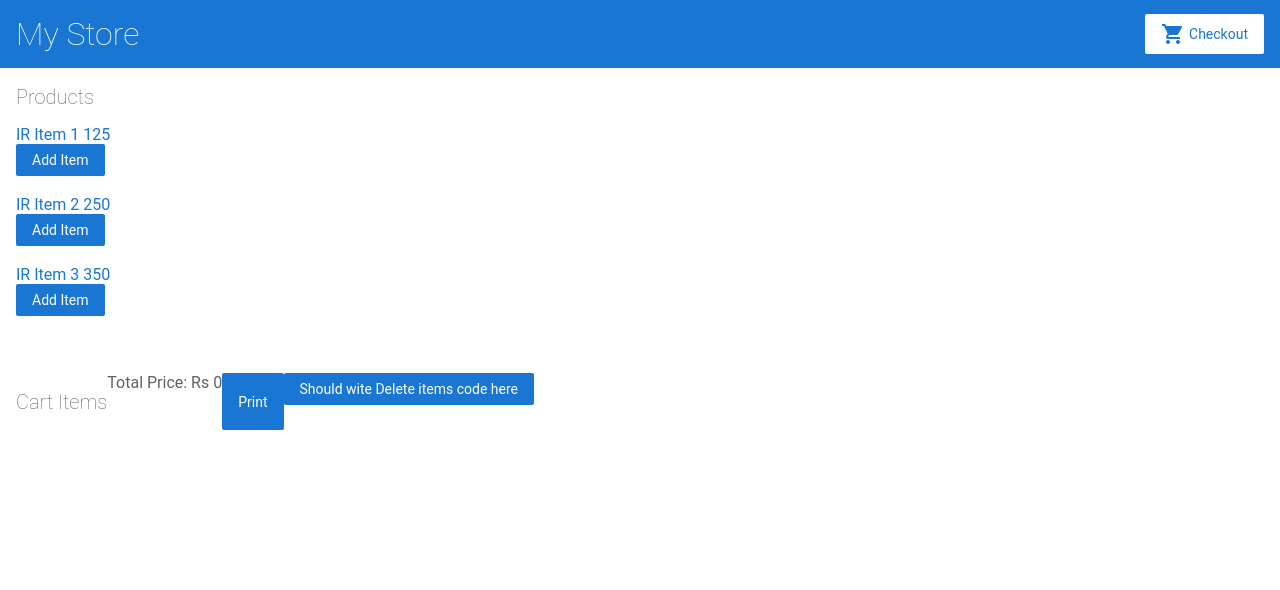
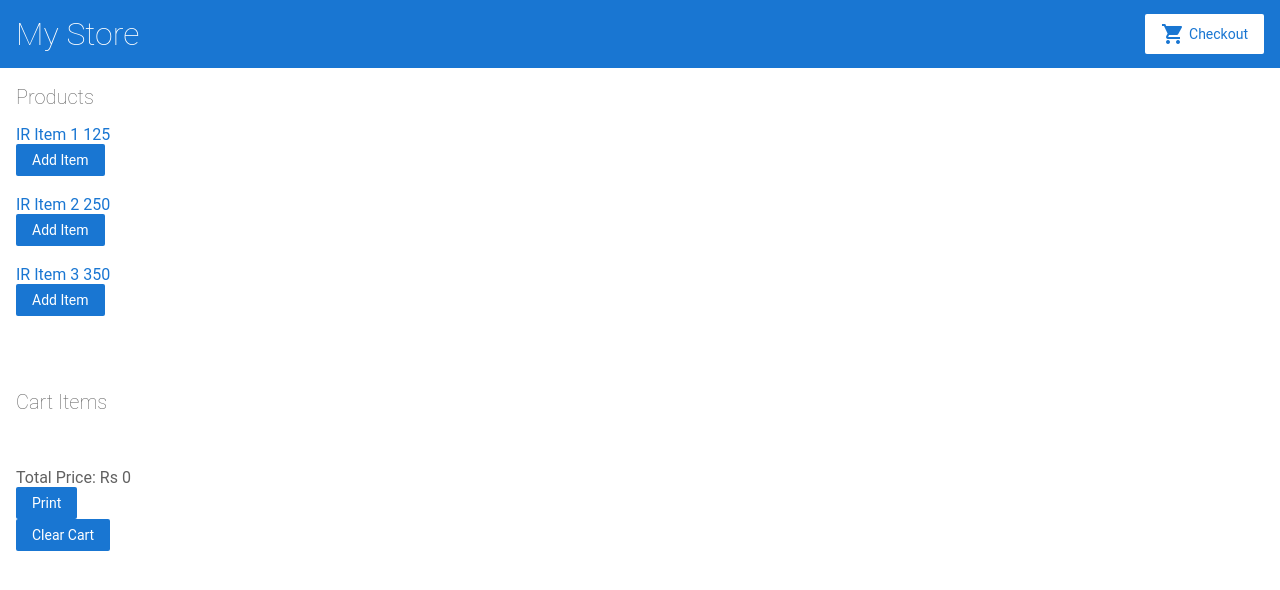
Before and after one commit to vinay0018/angular-dmnadg-4gnaxb, an Angular app: page / in a window 1280 px wide. Shown: the top 590 px of the page. Built offline with nearby package versions, Linux system fonts and the light colour scheme.

Commit message:
2 files modified

```diff
--- a/src/app/product-list/product-list.component.html
+++ b/src/app/product-list/product-list.component.html
@@ -10,7 +10,8 @@
   <span>
       <a [title]="product.price + 'Rs'">
         {{ product.price }}
-      </a></span>
+        </a>
+  </span>
 
   <div>
     <button (click)="addIntoCart(product)">
@@ -27,31 +28,24 @@
 <br><br>
 
 
-<div class="container" id="component1">
+<div id="cartInfo">
 
   <h2>Cart Items</h2>
   <br>
 
+
   <div *ngFor="let cartItem of cart" >
     <br>
-  <span>
+    <div>
       {{cartItem.name}} : {{cartItem.price}}
-     </span>
+    </div>
     <br>
   </div>
   <br>
   <div> Total Price: Rs {{totalPrice}} </div>
-
-<button (click)="printComponent('component1')">Print</button>
+</div>
+  <button (click)="printComponent('cartInfo')">Print</button>
   <br>
 
-
-<div>
-<button onclick="deleteItems()">Should wite Delete items code here</button>
+  <button (click)="emptyCart()">Clear Cart</button>
   <br>
-</div>
-<!--
-Copyright Google LLC. All Rights Reserved.
-Use of this source code is governed by an MIT-style license that
-can be found in the LICENSE file at http://angular.io/license
--->
--- a/src/app/product-list/product-list.component.ts
+++ b/src/app/product-list/product-list.component.ts
@@ -39,9 +39,11 @@ export class ProductListComponent implements OnInit {
      document.body.innerHTML = printContents;
      window.print();
      document.body.innerHTML = originalContents;
-}
+  }
 
-
+  emptyCart() {
+    this.cart=[];
+  }
 //  deleteItems() {
 //   localStorage.clear(this.totalPrice);
 //  }
```
Lines whose indentation alone changed are shown as unchanged.
